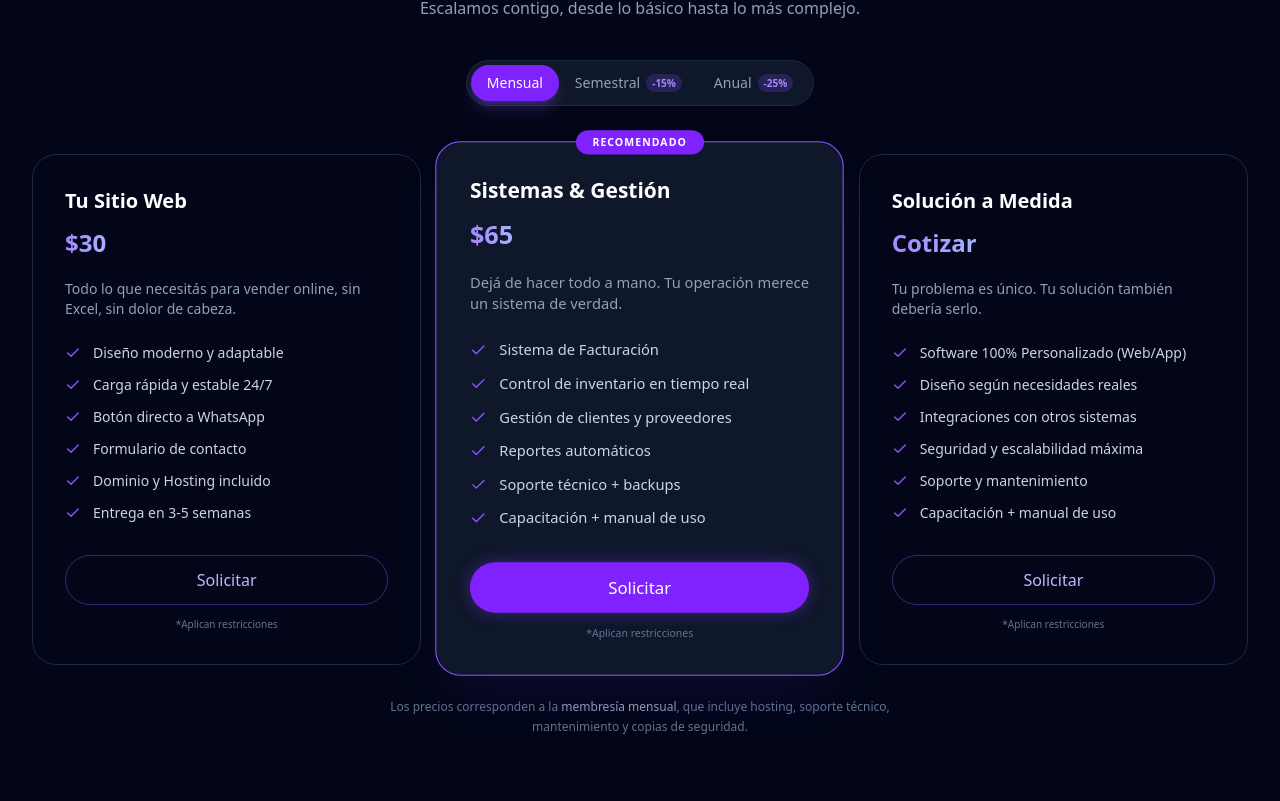
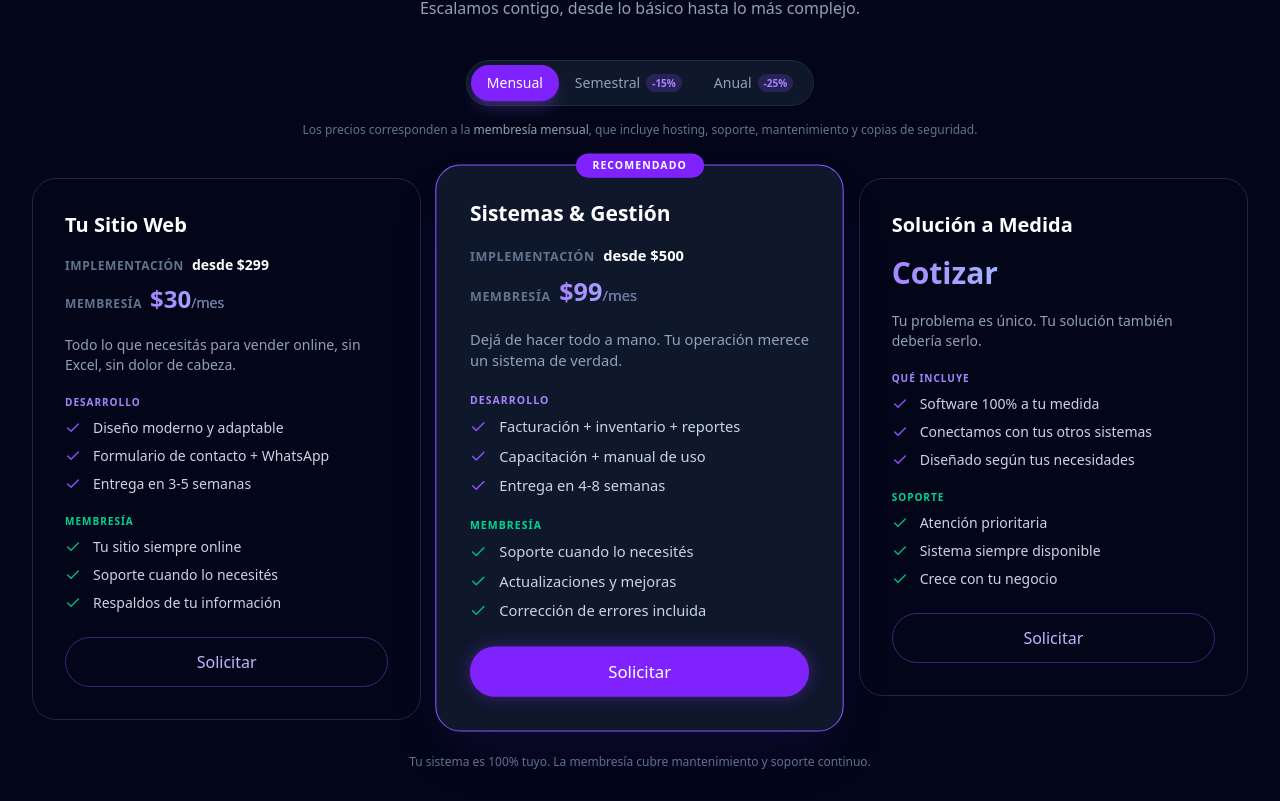
Before and after one commit to DETDevs/DET.Porfolio.App, a React (Vite) app: page / in a window 1280 px wide. Shown: the part 3799-4600 px from the top of the page. Built offline with nearby package versions, Linux system fonts and the light colour scheme.

Commit message:
fix pricing fix faq

```diff
--- a/index.html
+++ b/index.html
@@ -140,14 +140,6 @@
           },
           {
             "@type": "Question",
-            "name": "¿Qué tecnologías usan para desarrollar?",
-            "acceptedAnswer": {
-              "@type": "Answer",
-              "text": "Trabajamos con React, TypeScript, Node.js, bases de datos SQL y NoSQL, y herramientas modernas de despliegue. Elegimos la tecnología que mejor se adapte a tu proyecto, no al revés."
-            }
-          },
-          {
-            "@type": "Question",
             "name": "¿Ofrecen soporte después de la entrega?",
             "acceptedAnswer": {
               "@type": "Answer",
@@ -156,26 +148,10 @@
           },
           {
             "@type": "Question",
-            "name": "¿Puedo solicitar cambios durante el desarrollo?",
-            "acceptedAnswer": {
-              "@type": "Answer",
-              "text": "Por supuesto. Trabajamos con metodologías ágiles donde vos sos parte del proceso. Iteramos juntos hasta que el producto sea exactamente lo que necesitás."
-            }
-          },
-          {
-            "@type": "Question",
             "name": "¿Trabajan solo con empresas de Nicaragua?",
             "acceptedAnswer": {
               "@type": "Answer",
               "text": "No, trabajamos con clientes de toda Latinoamérica y el mundo. Somos de Nicaragua, pero nuestros sistemas no tienen fronteras."
-            }
-          },
-          {
-            "@type": "Question",
-            "name": "¿Incluyen capacitación para usar el sistema?",
-            "acceptedAnswer": {
-              "@type": "Answer",
-              "text": "Sí. Cada proyecto incluye capacitación personalizada para vos y tu equipo. Además, entregamos un manual de uso para que todos puedan operar el sistema sin depender de nosotros."
             }
           }
         ]
--- a/src/config/constants.ts
+++ b/src/config/constants.ts
@@ -126,57 +126,66 @@ export const PLANS: PricingPlan[] = [
     {
         id: 'starter',
         title: "Tu Sitio Web",
+        implementationPrice: "desde $299",
         prices: {
             monthly: "$30",
             semiannual: "$26",
             annual: "$23",
         },
         desc: "Todo lo que necesitás para vender online, sin Excel, sin dolor de cabeza.",
-        features: [
+        devFeatures: [
             "Diseño moderno y adaptable",
-            "Carga rápida y estable 24/7",
-            "Botón directo a WhatsApp",
-            "Formulario de contacto",
-            "Dominio y Hosting incluido",
+            "Formulario de contacto + WhatsApp",
             "Entrega en 3-5 semanas",
+        ],
+        membershipFeatures: [
+            "Tu sitio siempre online",
+            "Soporte cuando lo necesités",
+            "Respaldos de tu información",
         ],
         highlight: false,
     },
     {
         id: 'growth',
         title: "Sistemas & Gestión",
+        implementationPrice: "desde $500",
         prices: {
-            monthly: "$65",
-            semiannual: "$55",
-            annual: "$49",
+            monthly: "$99",
+            semiannual: "$85",
+            annual: "$75",
         },
         desc: "Dejá de hacer todo a mano. Tu operación merece un sistema de verdad.",
-        features: [
-            "Sistema de Facturación",
-            "Control de inventario en tiempo real",
-            "Gestión de clientes y proveedores",
-            "Reportes automáticos",
-            "Soporte técnico + backups",
+        devFeatures: [
+            "Facturación + inventario + reportes",
             "Capacitación + manual de uso",
+            "Entrega en 4-8 semanas",
+        ],
+        membershipFeatures: [
+            "Soporte cuando lo necesités",
+            "Actualizaciones y mejoras",
+            "Corrección de errores incluida",
         ],
         highlight: true,
     },
     {
         id: 'enterprise',
         title: "Solución a Medida",
+        implementationPrice: "a cotizar",
         prices: {
             monthly: "Cotizar",
             semiannual: "Cotizar",
             annual: "Cotizar",
         },
         desc: "Tu problema es único. Tu solución también debería serlo.",
-        features: [
-            "Software 100% Personalizado (Web/App)",
-            "Diseño según necesidades reales",
-            "Integraciones con otros sistemas",
-            "Seguridad y escalabilidad máxima",
-            "Soporte y mantenimiento",
-            "Capacitación + manual de uso",
+        devFeatures: [
+            "Software 100% a tu medida",
+            "Conectamos con tus otros sistemas",
+            "Diseñado según tus necesidades",
+        ],
+        membershipFeatures: [
+            "Atención prioritaria",
+            "Sistema siempre disponible",
+            "Crece con tu negocio",
         ],
         highlight: false,
     },
--- a/src/core/types/index.ts
+++ b/src/core/types/index.ts
@@ -27,13 +27,15 @@ export interface Differentiator {
 export interface PricingPlan {
     id: string;
     title: string;
+    implementationPrice: string;
     prices: {
         monthly: string;
         semiannual: string;
         annual: string;
     };
     desc: string;
-    features: string[];
+    devFeatures: string[];
+    membershipFeatures: string[];
     highlight: boolean;
 }
 
--- a/src/features/landing/FAQ.tsx
+++ b/src/features/landing/FAQ.tsx
@@ -25,29 +25,14 @@ const FAQ_DATA = [
       "En 3 a 5 semanas tu proyecto está listo. Proyectos más grandes pueden tomar de 1 a 3 meses, dependiendo de la complejidad. En cualquier caso, siempre mantenemos comunicación directa para que estés al tanto de cada avance.",
   },
   {
-    question: "¿Qué tecnologías usan para desarrollar?",
-    answer:
-      "Trabajamos con React, TypeScript, Node.js, .Net, bases de datos SQL y NoSQL, y herramientas modernas de despliegue. Elegimos la tecnología que mejor se adapte a tu proyecto, no al revés.",
-  },
-  {
     question: "¿Ofrecen soporte después de la entrega?",
     answer:
       "Sí. No desaparecemos después de entregar. Todos nuestros planes incluyen soporte técnico y mantenimiento. Tu sistema evoluciona con tu negocio.",
   },
   {
-    question: "¿Puedo solicitar cambios durante el desarrollo?",
-    answer:
-      "Por supuesto. Trabajamos con metodologías ágiles donde vos sos parte del proceso. Iteramos juntos hasta que el producto sea exactamente lo que necesitás.",
-  },
-  {
     question: "¿Trabajan solo con empresas de Nicaragua?",
     answer:
       "No, trabajamos con clientes de toda Latinoamérica y el mundo. Somos de Nicaragua, pero nuestros sistemas no tienen fronteras.",
-  },
-  {
-    question: "¿Incluyen capacitación para usar el sistema?",
-    answer:
-      "Sí. Cada proyecto incluye capacitación personalizada para vos y tu equipo. Además, entregamos un manual de uso para que todos puedan operar el sistema sin depender de nosotros.",
   },
 ];
 
--- a/src/features/landing/Pricing.tsx
+++ b/src/features/landing/Pricing.tsx
@@ -44,7 +44,7 @@ export const Pricing = () => {
 
         <motion.div
           variants={fadeUpVariants}
-          className="flex justify-center mb-12"
+          className="flex justify-center mb-4"
         >
           <div className="inline-flex bg-slate-900 rounded-full p-1 border border-slate-800">
             {TAB_LABELS.map((tab) => (
@@ -74,8 +74,20 @@ export const Pricing = () => {
           </div>
         </motion.div>
 
+        <motion.p
+          variants={fadeUpVariants}
+          className="text-center text-xs text-slate-500 mb-10"
+        >
+          Los precios corresponden a la{" "}
+          <span className="text-slate-400 font-medium">membresía mensual</span>,
+          que incluye hosting, soporte, mantenimiento y copias de seguridad.
+        </motion.p>
+
         <div className="grid grid-cols-1 md:grid-cols-3 gap-6 items-start">
-          {PLANS.map((plan, i) => (
+          {PLANS.map((plan, i) => {
+            const isEnterprise = plan.id === "enterprise";
+
+            return (
               <motion.div
                 key={plan.id}
                 variants={fadeUpVariants}
@@ -92,31 +104,57 @@ export const Pricing = () => {
                   </div>
                 )}
 
-              <h3 className="text-xl font-bold text-white mb-2">
+                <h3 className="text-xl font-bold text-white mb-4">
                   {plan.title}
                 </h3>
 
-              <div className="mb-4 h-10 flex items-center">
+                {isEnterprise ? (
+                  <div className="mb-5">
+                    <span className="text-3xl font-bold text-transparent bg-clip-text bg-linear-to-r from-violet-400 to-indigo-300">
+                      Cotizar
+                    </span>
+                  </div>
+                ) : (
+                  <div className="mb-5 space-y-2">
+                    <div className="flex items-baseline gap-2">
+                      <span className="text-xs font-semibold uppercase tracking-wider text-slate-500">
+                        Implementación
+                      </span>
+                      <span className="text-sm font-bold text-white">
+                        {plan.implementationPrice}
+                      </span>
+                    </div>
+
+                    <div className="flex items-baseline gap-2">
+                      <span className="text-xs font-semibold uppercase tracking-wider text-slate-500">
+                        Membresía
+                      </span>
                       <AnimatePresence mode="wait">
-                  <motion.div
+                        <motion.span
                           key={activeTab}
-                    initial={{ opacity: 0, y: 10 }}
+                          initial={{ opacity: 0, y: 6 }}
                           animate={{ opacity: 1, y: 0 }}
-                    exit={{ opacity: 0, y: -10 }}
-                    transition={{ duration: 0.25 }}
+                          exit={{ opacity: 0, y: -6 }}
+                          transition={{ duration: 0.2 }}
                           className="text-2xl font-bold text-transparent bg-clip-text bg-linear-to-r from-violet-400 to-indigo-300"
                         >
                           {plan.prices[activeTab]}
-                  </motion.div>
+                          <span className="text-sm text-slate-500 font-normal">
+                            /mes
+                          </span>
+                        </motion.span>
                       </AnimatePresence>
                     </div>
+                  </div>
+                )}
 
-              <p className="text-slate-400 text-sm mb-6 min-h-[40px]">
-                {plan.desc}
+                <p className="text-slate-400 text-sm mb-5">{plan.desc}</p>
+
+                <div className="space-y-2 mb-2">
+                  <p className="text-[10px] font-bold uppercase tracking-widest text-violet-400">
+                    {isEnterprise ? "Qué incluye" : "Desarrollo"}
                   </p>
-
-              <div className="space-y-3 mb-8 flex-1">
-                {plan.features.map((feat, fi) => (
+                  {plan.devFeatures.map((feat: string, fi: number) => (
                     <div
                       key={fi}
                       className="flex items-start gap-3 text-sm text-slate-300"
@@ -127,6 +165,22 @@ export const Pricing = () => {
                   ))}
                 </div>
 
+                <div className="space-y-2 mb-6">
+                  <p className="text-[10px] font-bold uppercase tracking-widest text-emerald-400 mt-3">
+                    {isEnterprise ? "Soporte" : "Membresía"}
+                  </p>
+                  {plan.membershipFeatures.map((feat: string, fi: number) => (
+                    <div
+                      key={fi}
+                      className="flex items-start gap-3 text-sm text-slate-300"
+                    >
+                      <Check className="w-4 h-4 text-emerald-500 mt-0.5 shrink-0" />
+                      <span>{feat}</span>
+                    </div>
+                  ))}
+                </div>
+
+                <div className="mt-auto">
                   <a
                     href={`https://wa.me/50587140989?text=${encodeURIComponent(`Hola, me interesa el plan "${plan.title}". ¿Podemos conversar?`)}`}
                     target="_blank"
@@ -140,22 +194,18 @@ export const Pricing = () => {
                       Solicitar
                     </Button>
                   </a>
-
-              <p className="text-[10px] text-slate-500 text-center mt-3">
-                *Aplican restricciones
-              </p>
+                </div>
               </motion.div>
-          ))}
+            );
+          })}
         </div>
 
         <motion.p
           variants={fadeUpVariants}
-          className="text-center text-xs text-slate-500 mt-8 max-w-xl mx-auto leading-relaxed"
+          className="text-center text-xs text-slate-500 mt-8 max-w-lg mx-auto leading-relaxed"
         >
-          Los precios corresponden a la{" "}
-          <span className="text-slate-400 font-medium">membresía mensual</span>,
-          que incluye hosting, soporte técnico, mantenimiento y copias de
-          seguridad.
+          Tu sistema es 100% tuyo. La membresía cubre mantenimiento y soporte
+          continuo.
         </motion.p>
       </motion.div>
     </Section>
```
Lines whose indentation alone changed are shown as unchanged.
